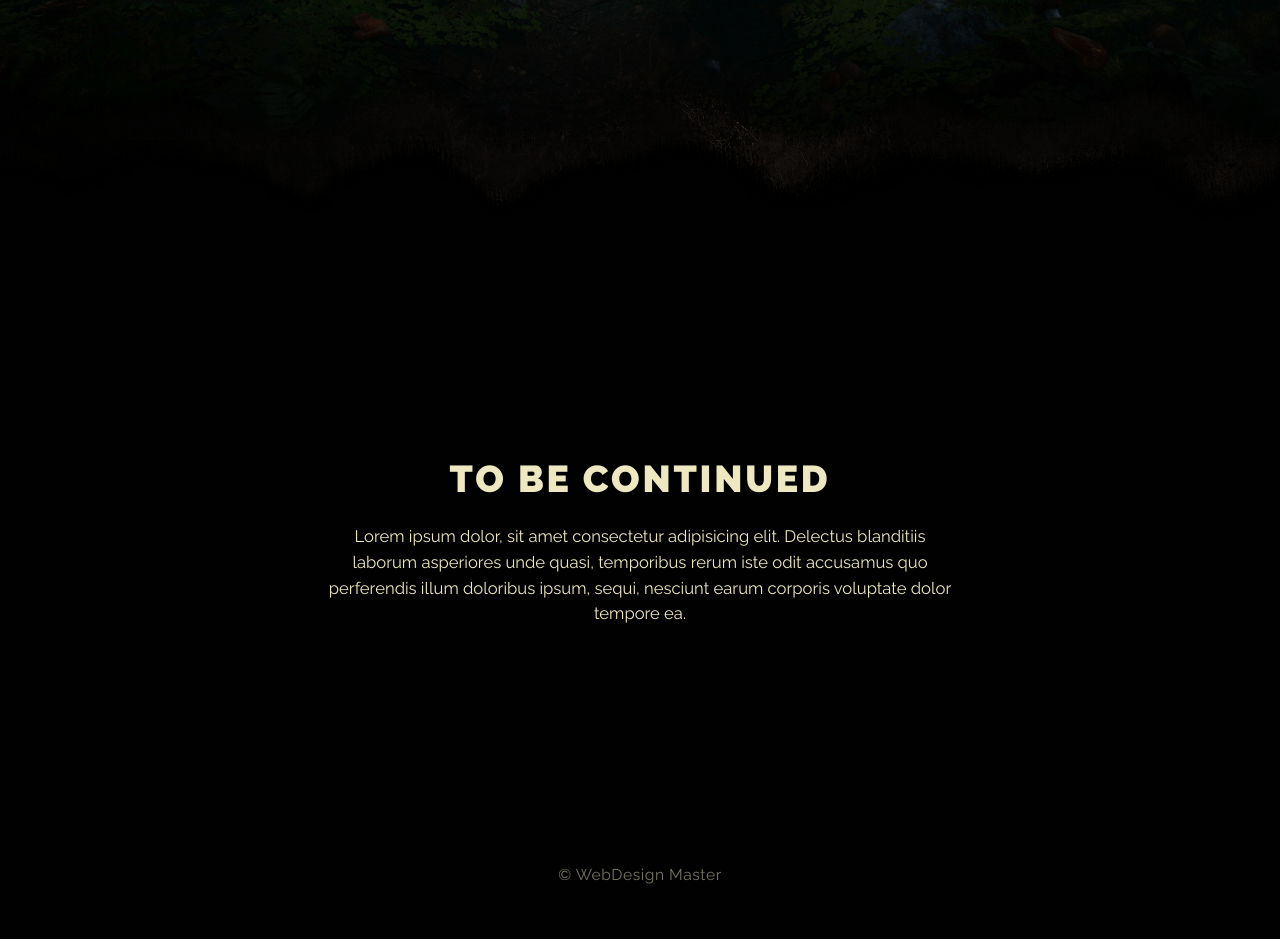
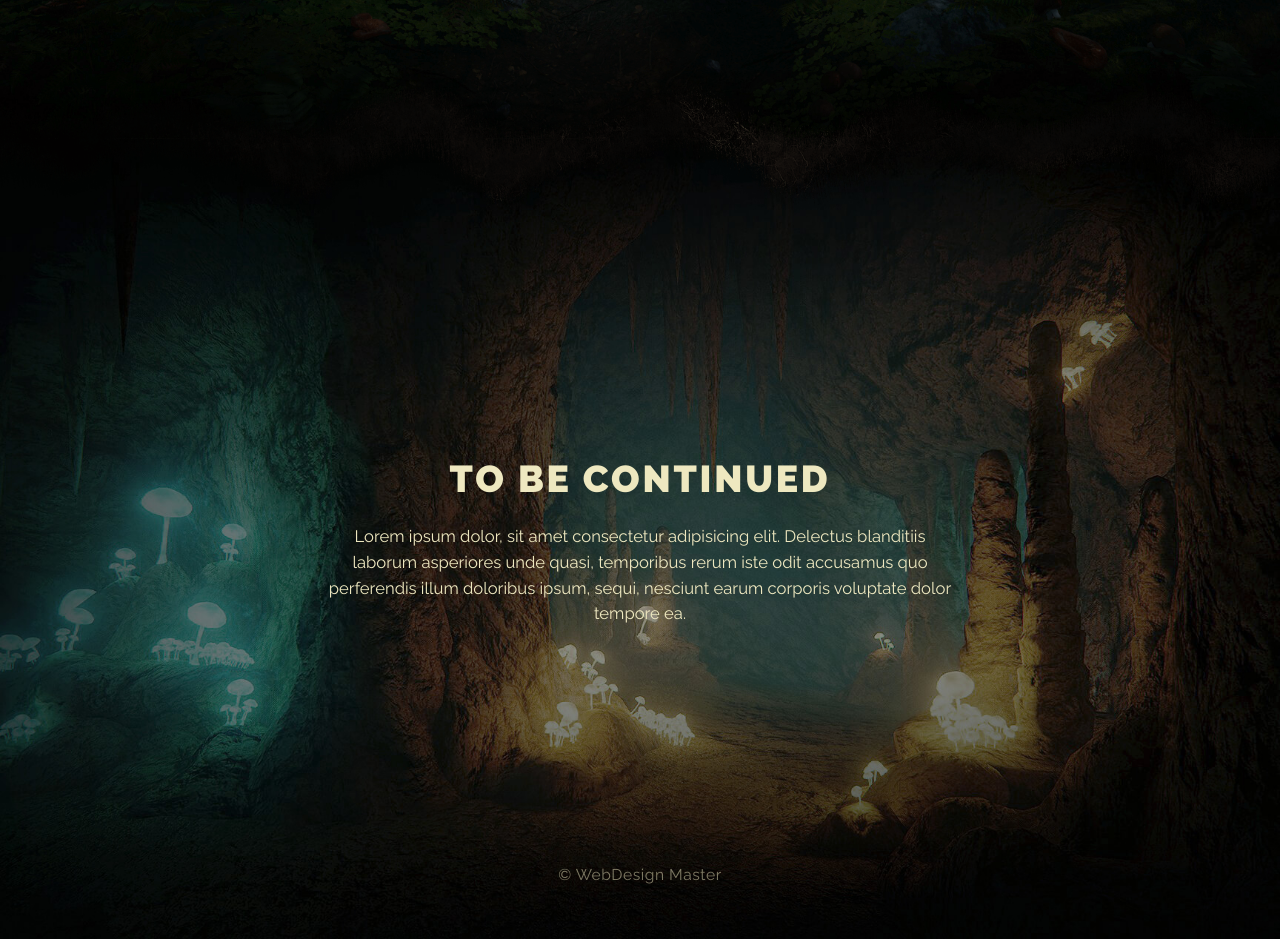
Before and after one commit to MiksDacha/MiksDacha.github.io-forest_page, a plain HTML site: page index.html in a window 1280 px wide. Shown: the part 661-1600 px from the top of the page. Drawn offline with Linux system fonts and the light colour scheme; the site is published under a folder, as on GitHub Pages, so addresses that start at the root find nothing.

Commit message:
Update index.html

```diff
--- a/index.html
+++ b/index.html
@@ -35,7 +35,7 @@
             </div>
          </header>
 
-         <article class="main-article" style="background-image: url(/img/dungeon.jpg);">
+         <article class="main-article" style="background-image: url(img/dungeon.jpg);">
          <div class="main-article__content">
             <h2 class="main-article__header">To be continued</h2>
             <p class="main-article__paragraph">Lorem ipsum dolor, sit amet consectetur adipisicing elit. Delectus blanditiis laborum asperiores unde quasi, temporibus rerum iste odit accusamus quo perferendis illum doloribus ipsum, sequi, nesciunt earum corporis voluptate dolor tempore ea.</p>
```
